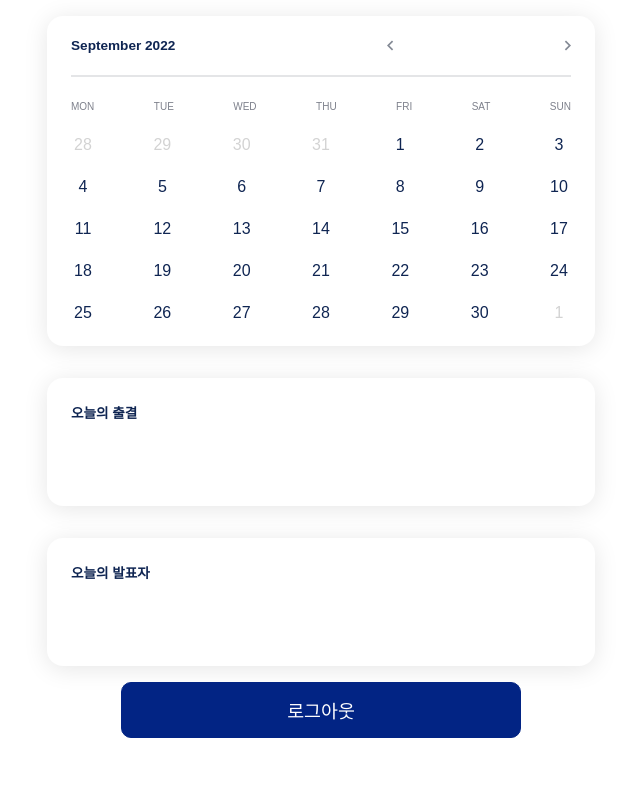
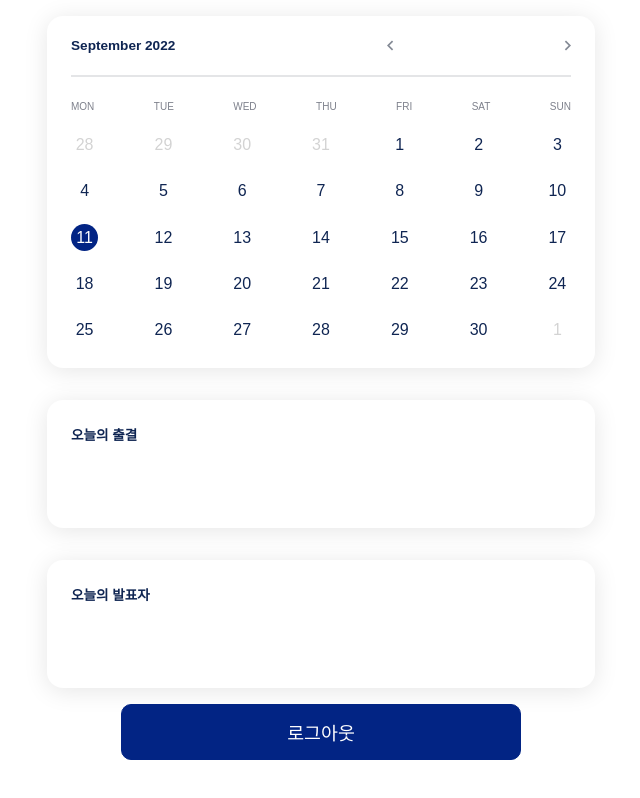
Before and after one commit to Block-Chain-Valley/webapp, a React (Create React App) app in the folder client/: page / in a window 1280 px wide. Both pictures are taken after a click on the button "Connect wallet". Shown: the whole page, without its empty margins (319-959 px from the left). Built offline with nearby package versions, Linux system fonts and the light colour scheme.

Commit message:
faet: calender에 today, statepoint 추가

```diff
--- a/client/src/components/Calendar/Calendar.js
+++ b/client/src/components/Calendar/Calendar.js
@@ -26,6 +26,7 @@ const dateTxt = {
 
 const Calendar = () => {
   const today = new Date();
+
   const [monthDate, setMonthDate] = useState(getMonthDate(getNewDateObj(today)));
 
   const monthHandler = side => {
@@ -50,14 +51,21 @@ const Calendar = () => {
     }
   };
 
-  const isEmptyObj = obj => {
-    if (obj.constructor === Object && Object.keys(obj).length === 0) {
-      return true;
+  const isDayInMonth = (thisMonth, currentMonth) => thisMonth === currentMonth;
+  const isToday = (year, month, day) => {
+    if (year !== today.getFullYear()) {
+      return false;
     }
-    return false;
+
+    if (month !== today.getMonth() + 1) {
+      return false;
+    }
+
+    if (day !== today.getDate()) {
+      return false;
+    }
+    return true;
   };
-
-  const isDayInMonth = (thisMonth, currentMonth) => thisMonth === currentMonth;
 
   return (
     <Card>
@@ -84,7 +92,11 @@ const Calendar = () => {
         : monthDate.date.map((week, idx) => (
             <div className={styles.dayContainer} key={idx.toString()}>
               {week.map((date, idx) => (
-                <Day isThisMonth={isDayInMonth(monthDate.month, date.month)} key={idx.toString()}>
+                <Day
+                  isThisMonth={isDayInMonth(monthDate.month, date.month)}
+                  isToday={isToday(date.year, date.month, date.date)}
+                  attendance={''}
+                  key={idx.toString()}>
                   {date.date}
                 </Day>
               ))}
--- a/client/src/components/Calendar/Calendar.module.css
+++ b/client/src/components/Calendar/Calendar.module.css
@@ -53,24 +53,11 @@
   color: #7e818c;
 }
 
-.dateContainer {
+.dayContainer {
   width: 100%;
-  display: flex;
-  flex-direction: column;
-  align-items: center;
-}
-
-.dayContainer {
-  margin-top: 1.5rem;
+  margin-top: 0.8rem;
   display: flex;
   flex-direction: row;
   justify-content: space-between;
   align-items: center;
 }
-
-.number {
-  width: 1.5rem;
-  display: flex;
-  justify-content: center;
-  align-items: center;
-}
--- a/client/src/components/Calendar/Day.js
+++ b/client/src/components/Calendar/Day.js
@@ -4,7 +4,25 @@ import styles from './Day.module.css';
 const Day = props => {
   const temp = 0;
 
-  return <div className={`${styles.number} ${props.isThisMonth ? '' : styles.subNumber}`}>{props.children}</div>;
+  return (
+    <div className={styles.container}>
+      <div
+        className={`${styles.statePoint}
+        ${props.attendance === 'attend' ? styles.attend : ''}
+        ${props.attendance === 'absence' ? styles.absence : ''}
+        ${props.attendance === 'late' ? styles.late : ''}
+      `}></div>
+
+      <div
+        className={`
+        ${styles.number}
+        ${props.isThisMonth ? '' : styles.subNumber}
+        ${props.isToday ? styles.inverted : ''}
+      `}>
+        {props.children}
+      </div>
+    </div>
+  );
 };
 
 export default Day;
--- a/client/src/components/Calendar/Day.module.css
+++ b/client/src/components/Calendar/Day.module.css
@@ -1,10 +1,45 @@
+.container {
+  display: flex;
+  flex-direction: column;
+  justify-content: center;
+  align-items: center;
+}
+
 .number {
-  width: 1.5rem;
+  width: 1.7rem;
+  height: 1.7rem;
   display: flex;
   justify-content: center;
   align-items: center;
+  border-radius: 1rem;
 }
 
 .subNumber {
   color: lightgrey;
 }
+
+.inverted {
+  color: white;
+  background-color: #022484;
+}
+
+.statePoint {
+  position: relative;
+  left: 0.85rem;
+  top: 0.35rem;
+  width: 0.4rem;
+  height: 0.4rem;
+  border-radius: 1rem;
+}
+
+.attend {
+  background-color: #1ab373;
+}
+
+.absence {
+  background-color: #e91d1d;
+}
+
+.late {
+  background-color: #ffd600;
+}
```
